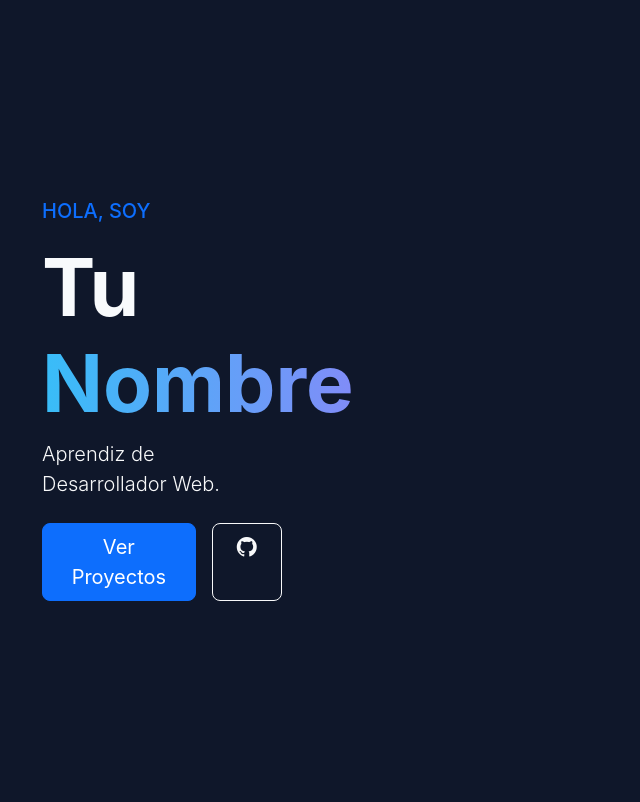
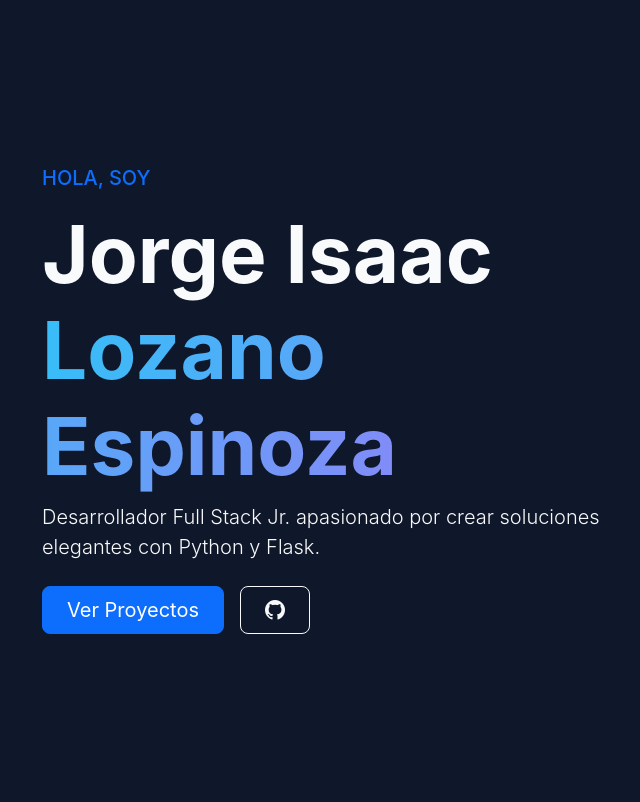
Before and after one commit to isaaclozano89/perfumeria, a Flask app: page / in a window 1280 px wide. Shown: the top 802 px of the page, without its empty margins (40-680 px from the left). Run offline with Flask 3, Linux system fonts and the light colour scheme; some libraries are stand-ins or nearby versions.

Commit message:
Update perfil.html

```diff
--- a/templates/perfil.html
+++ b/templates/perfil.html
@@ -21,8 +21,8 @@
     <div class="row align-items-center">
         <div class="col-md-7">
             <h5 class="text-uppercase tracking-widest text-primary mb-3">Hola, soy</h5>
-            <h1 class="display-1 fw-bold">Tu <span class="text-gradient">Nombre</span></h1>
-            <p class="lead text-light mb-4">Aprendiz de Desarrollador Web.</p>
+            <h1 class="display-1 fw-bold">Jorge Isaac <span class="text-gradient">Lozano Espinoza</span></h1>
+            <p class="lead text-light mb-4">Desarrollador Full Stack Jr. apasionado por crear soluciones elegantes con Python y Flask.</p>
             <div class="d-flex gap-3">
                 <a href="#proyectos" class="btn btn-primary btn-lg px-4">Ver Proyectos</a>
                 <a href="https://github.com/tu-usuario" class="btn btn-outline-light btn-lg px-4"><i class="bi bi-github"></i></a>
```
